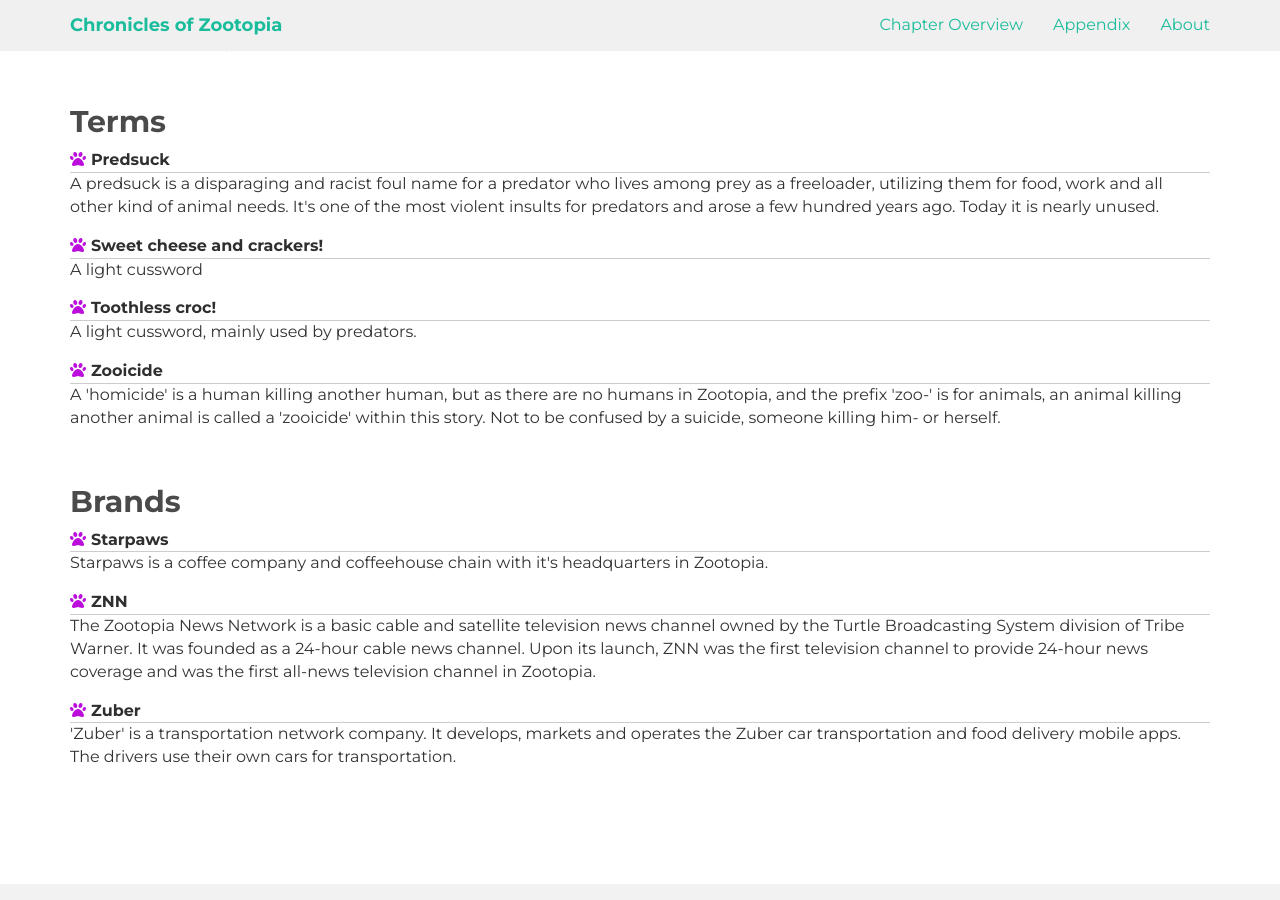
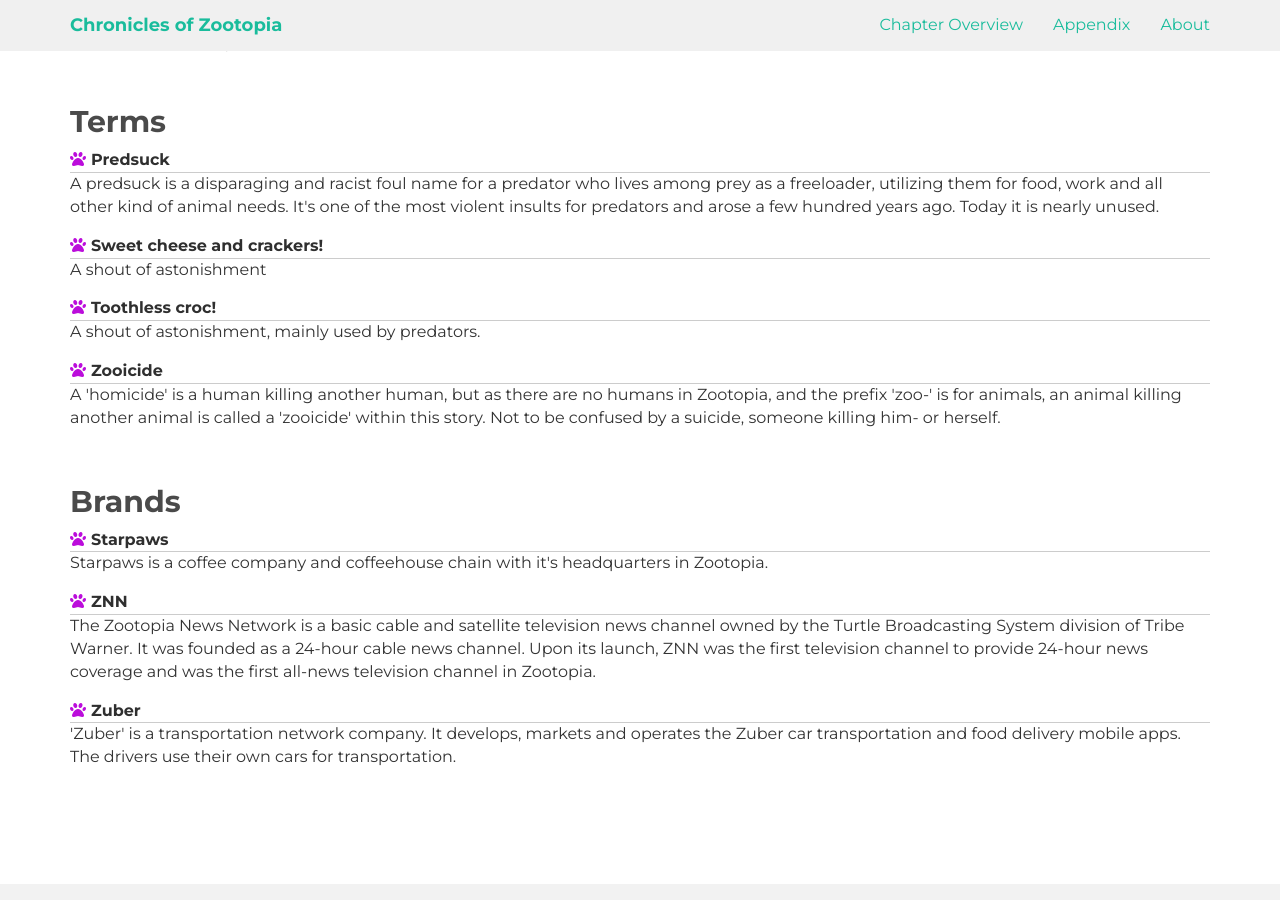
Before and after one commit to Anheledir/ChroniclesOfZootopia, a Jekyll site: the page built from appendix/glossar.md, in a window 1280 px wide and 900 px high, scrolled down 743 px. Built offline with Jekyll 4.4.1, drawn with Linux system fonts in a browser that asks for light colours; nearby versions of some CDN libraries.

Commit message:
changed description of to terms in the glossar

```diff
--- a/_data/glossar.yml
+++ b/_data/glossar.yml
@@ -8,10 +8,10 @@
   description: "Starpaws is a coffee company and coffeehouse chain with it's headquarters in Zootopia."
   isBrand: true
 - term: Toothless croc!
-  description: A light cussword, mainly used by predators.
+  description: A shout of astonishment, mainly used by predators.
   isBrand: false
 - term: Sweet cheese and crackers!
-  description: A light cussword
+  description: A shout of astonishment
   isBrand: false
 - term: Predsuck
   description: "A predsuck is a disparaging and racist foul name for a predator who lives among prey as a freeloader, utilizing them for food, work and all other kind of animal needs. It's one of the most violent insults for predators and arose a few hundred years ago. Today it is nearly unused."
```
